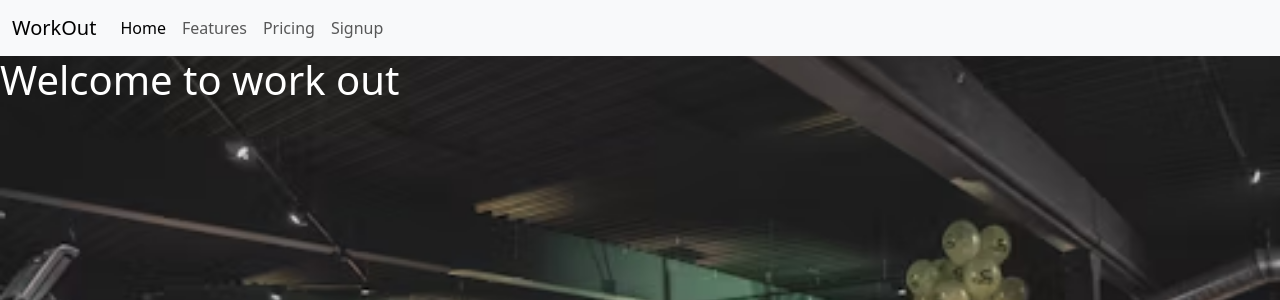
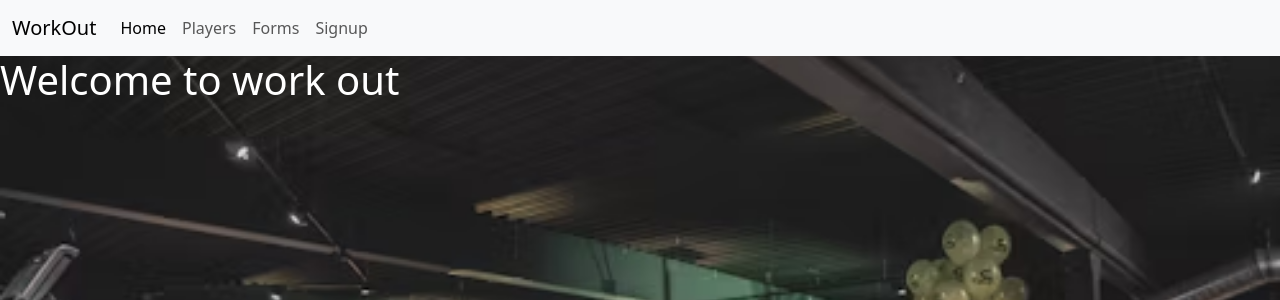
Before and after one commit to Faisalz2/BodyProject, a Django app: page / in a window 1280 px wide. Shown: the top 300 px of the page. Run offline with Django 4.2, Linux system fonts and the light colour scheme.

Commit message:
Update base.html

```diff
--- a/BodyProject/WorkOut/templates/base.html
+++ b/BodyProject/WorkOut/templates/base.html
@@ -37,13 +37,13 @@
     <div class="collapse navbar-collapse" id="navbarNav">
       <ul class="navbar-nav">
         <li class="nav-item">
-          <a class="nav-link active" aria-current="page" href="#">Home</a>
+          <a class="nav-link active" aria-current="page" href="{% url 'wlc' %}">Home</a>
         </li>
         <li class="nav-item">
-          <a class="nav-link" href="#">Features</a>
+          <a class="nav-link" href="{% url 'pl' %}">Players</a>
         </li>
         <li class="nav-item">
-          <a class="nav-link" href="#">Pricing</a>
+          <a class="nav-link" href="#">Forms</a>
         </li>
         <li class="nav-item">
           <a class="nav-link " href="{% url 'signup' %}">Signup</a>
```
